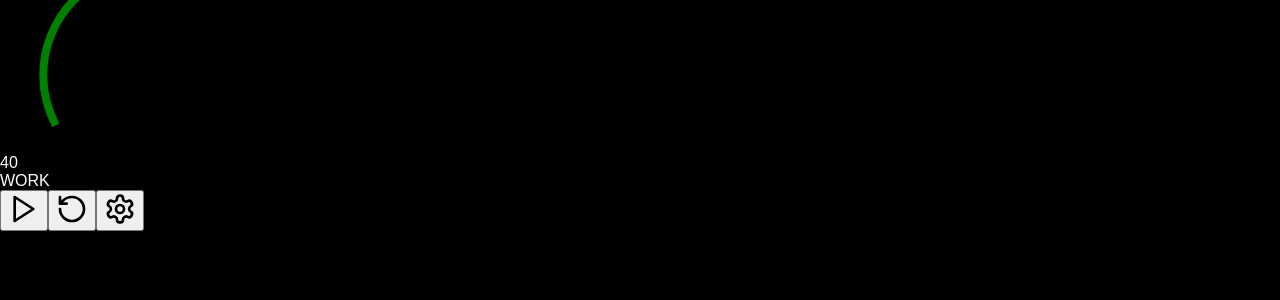
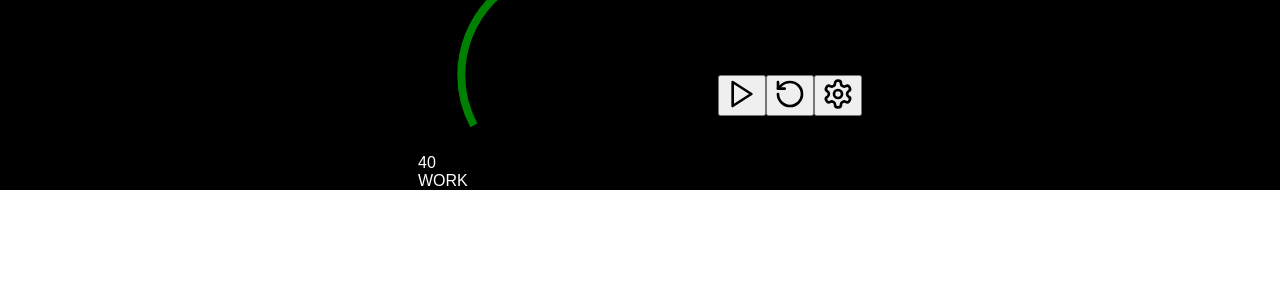
Before and after one commit to zak-droid/Workout-Timer, a React (Create React App) app: page / in a window 1280 px wide. Shown: the top 300 px of the page. Built offline with nearby package versions, Linux system fonts and the light colour scheme.

Commit message:
Update index.css

```diff
--- a/src/index.css
+++ b/src/index.css
@@ -1,6 +1,12 @@
 body {
   margin: 0;
   font-family: Arial, sans-serif;
+}
+
+.min-h-screen {
+  display: flex;
+  justify-content: center;
+  align-items: center;
   background-color: black;
   color: white;
 }
```
